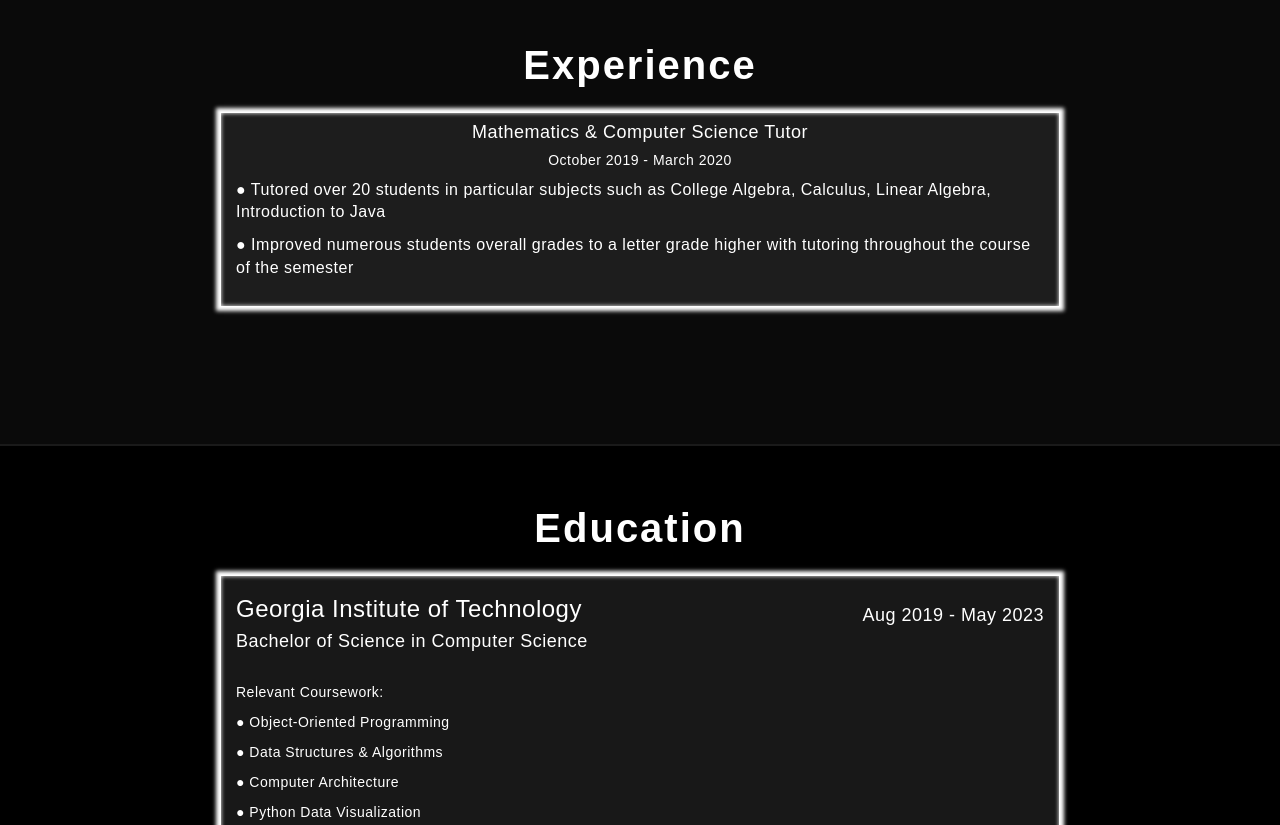
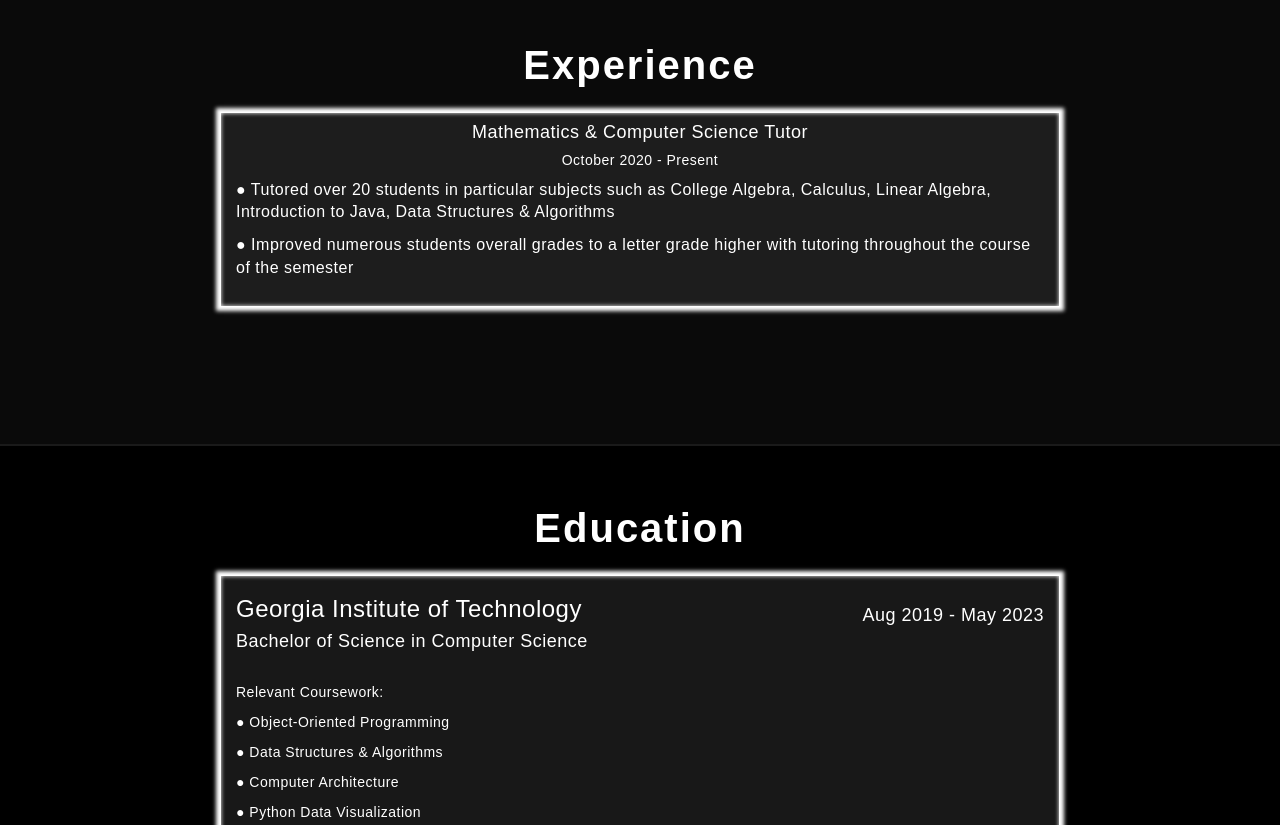
Before and after one commit to MatthewEpperson/Personal-Website, a plain HTML site: page index.html in a window 1280 px wide. Shown: the part 1624-2449 px from the top of the page. Drawn offline with nearby package versions, Linux system fonts and the light colour scheme; a web font is replaced by a local one.

Commit message:
Update index.html

```diff
--- a/index.html
+++ b/index.html
@@ -72,10 +72,10 @@
 			<h2>Experience</h2>
 			<div class="row-experience">
 				<h4>Mathematics & Computer Science Tutor</h4>
-				<h5>October 2019 - March 2020</h5>
+				<h5>October 2020 - Present</h5>
 				<div class="experience">
 					<p> ● Tutored over 20 students in particular subjects such as
-						College Algebra, Calculus, Linear Algebra, Introduction to Java </p>
+						College Algebra, Calculus, Linear Algebra, Introduction to Java, Data Structures & Algorithms </p>
 					<p> ● Improved numerous students overall grades to a letter grade higher with tutoring throughout the course of the semester </p>
 				</div>
 			</div>
@@ -93,7 +93,7 @@
 				<p> ● Object-Oriented Programming </p>
 				<p> ● Data Structures & Algorithms </p>
 				<p> ● Computer Architecture </p>
-				<p> ● Python Data Visualization </p>\
+				<p> ● Python Data Visualization </p>
 				<p> ● User Interface Design </p>
 				<p> ● Linear Algebra </p>
 				<p> ● Discrete Mathematics </p>
```
